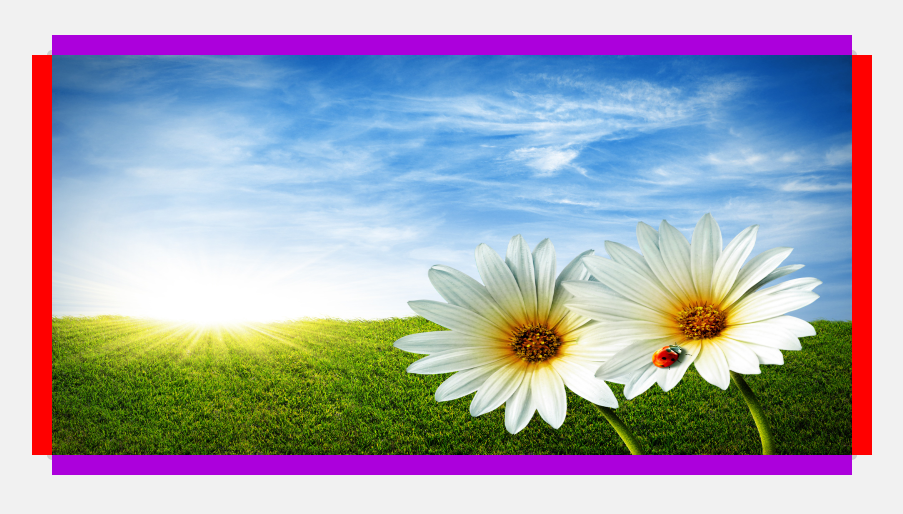
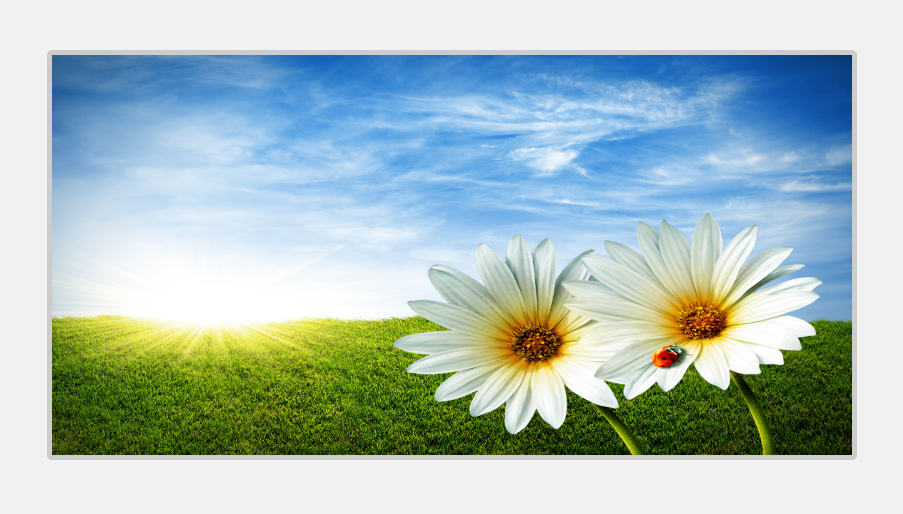
Before and after one commit to laalex/ambigallery, a plain HTML site: page index.html in a window 1280 px wide. Shown: the whole page, without its empty margins (193-1096 px from the left). Drawn offline with nearby package versions, Linux system fonts and the light colour scheme.

Commit message:
Working on the ambilight canvas processor

```diff
--- a/css/gallery.css
+++ b/css/gallery.css
@@ -33,7 +33,7 @@ html {
 
 /* AMBIGALLERY MASKS */
 #ambigallery > #ambilight-topmask {
-	background:#ac00dc;
+
 	width:800px;
 	height:20px;
 	position: absolute;
@@ -42,7 +42,7 @@ html {
 }
 
 #ambigallery > #ambilight-bottommask {
-	background: #ac00dc;
+
 	width:800px;
 	height:20px;
 	position: absolute;
@@ -51,7 +51,7 @@ html {
 }
 
 #ambigallery > #ambilight-leftmask {
-	background: #ff0000;
+
 	width:20px;
 	height:400px;
 	position: absolute;
@@ -59,7 +59,7 @@ html {
 }
 
 #ambigallery > #ambilight-rightmask {
-	background: #ff0000;
+
 	width:20px;
 	height:400px;
 	position: absolute;
--- a/js/ambigallery.js
+++ b/js/ambigallery.js
@@ -41,6 +41,9 @@
 		if(settings.leftmask){this.append('<div id="ambilight-leftmask"></div>');}
 		if(settings.rightmask){this.append('<div id="ambilight-rightmask"></div>');}
 
+		//Append the canvas processor
+		this.append('<canvas style="display:none" id="ambilight-canvas-processor"></canvas>');
+
 		//Get the gallery length
 		galleryLength = imageChildrens.length;
 
@@ -71,15 +74,31 @@
 			if(counter == galleryLength){ counter = 0; }
 
 			//Run the gallery
-			ambilightGallery(currentImage,imageChildrens,counter,settings.speed,settings.fadeSpeed);
+			changeImages(currentImage,imageChildrens,counter,settings.speed,settings.fadeSpeed);
 
 		},settings.speed);
 
-		function ambilightGallery(current,images,item,delay,fadeSpeed){
+		//This function swaps the images
+		function changeImages(current,images,item,delay,fadeSpeed){
+			//Process the ambilight sequence
+			processAmbilight(images[item]);
 			//Fade out the current element
 			$(current).fadeOut(fadeSpeed);
 			$(images[item]).fadeIn(fadeSpeed);
 		}
 
+		//Process the ambilight sequence for current image
+		function processAmbilight(image){
+			//We have the image object -> Put it into the canvas element and get the details.
+			var canvas = document.getElementById('ambilight-canvas-processor');
+			var context = canvas.getContext('2d');
+			var imgObject = new Image();
+		    imgObject.onload = function() {
+		        context.drawImage(imgObject, 0, 0);
+		    };
+		    imgObject.src = $(image).attr('src');
+
+		}
+
 	}
 }(jQuery));
```
